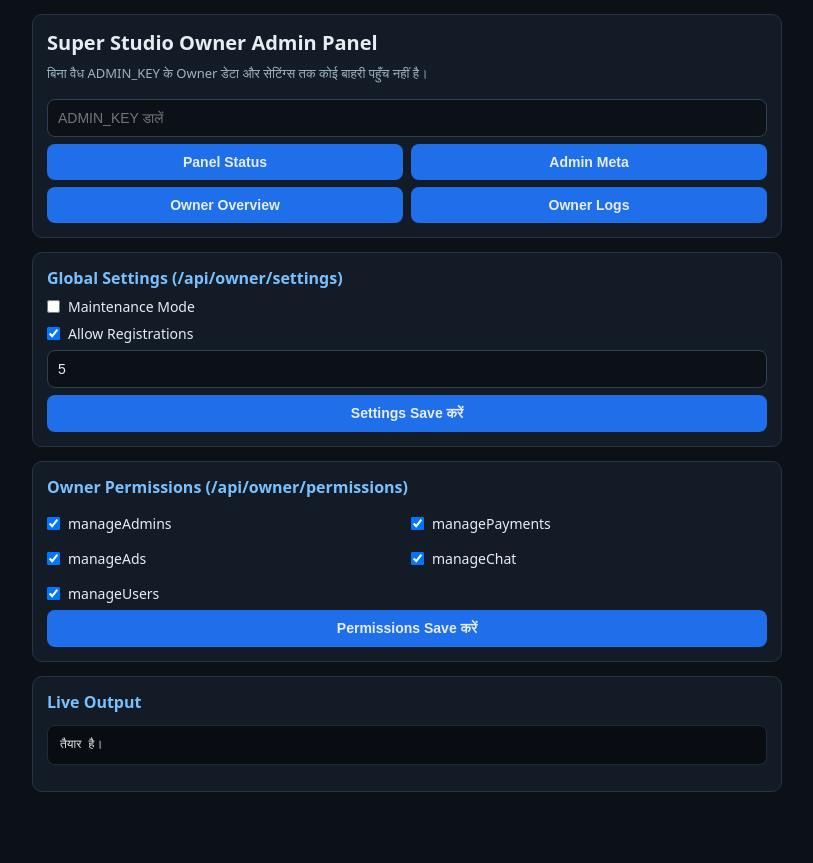
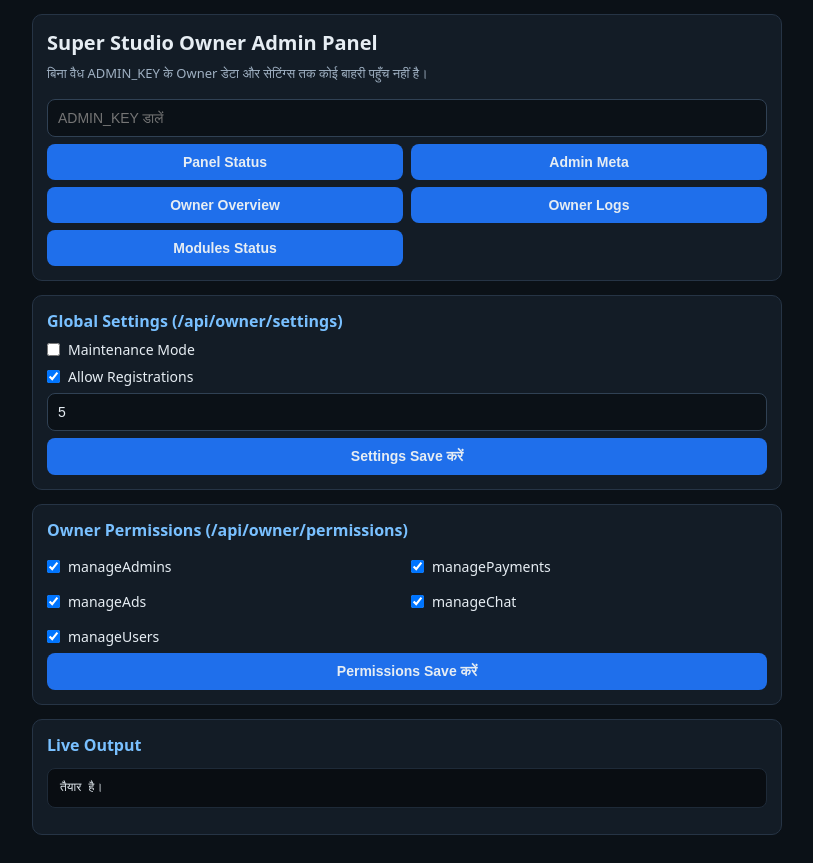
Before and after one commit to aasandasmahant/super-studio-app, a website: page public/admin.html in a window 1280 px wide. Shown: the whole page, without its empty margins (233-1046 px from the left). Before the commit the page ends 820 px from the top, so only its background shows below. Drawn offline with Linux system fonts and the light colour scheme.

Commit message:
Step 9: Add Modules Status button to admin UI

```diff
--- a/public/admin.html
+++ b/public/admin.html
@@ -31,6 +31,9 @@
     <div class="row">
       <button onclick="callApi('/api/owner/overview','GET')">Owner Overview</button>
       <button onclick="callApi('/api/owner/logs','GET')">Owner Logs</button>
+    </div>
+    <div class="row">
+      <button onclick="callApi('/api/owner/modules','GET')">Modules Status</button>
     </div>
   </div>
 
```
